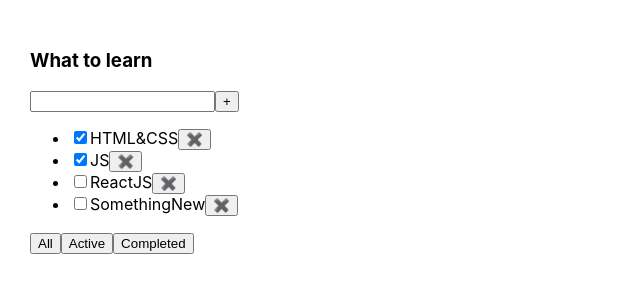
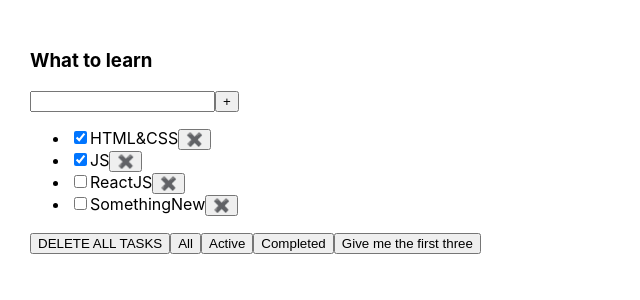
Before and after one commit to eliseevais/4-todolist-copy, a React (Create React App) app: page / in a window 1280 px wide. Shown: the top 300 px of the page, without its empty margins (0-640 px from the left). Built offline with nearby package versions, Linux system fonts and the light colour scheme.

Commit message:
buttons 'completed' and 'first three' were added

```diff
--- a/src/App.tsx
+++ b/src/App.tsx
@@ -2,7 +2,7 @@
 import './App.css';
 import {Todolist} from './Todolist';
 
-export type FilterValueType = 'all' | 'active' | 'completed';
+export type FilterValueType = 'all' | 'active' | 'completed' | 'three';
 
 function App() {
 
@@ -13,10 +13,14 @@
     {id: 4, title: "SomethingNew", isDone: false}
   ]);
 
+  function deleteAllTask() {
+    setTasks([])
+  };
+
   function removeTask(id: number) {
     let filteredTasks = tasks.filter(task => task.id !== id)
     setTasks(filteredTasks);
-  };
+  }
 
   let [filter, setFilter] = useState<FilterValueType>('all');
 
@@ -27,9 +31,12 @@
   if (filter === 'completed') {
     tasksForToDoList = tasks.filter(task => task.isDone === true)
   }
+  if (filter === 'three') {
+    tasksForToDoList = tasks.filter(task => task.id < 4);
+  }
 
   function changeFilter(value: FilterValueType) {
-    setFilter(value)
+    setFilter(value);
   }
 
   return (
@@ -37,6 +44,7 @@
       <Todolist title="What to learn"
                 tasks={tasksForToDoList}
                 removeTask={removeTask}
+                deleteAllTask={deleteAllTask}
                 changeFilter={changeFilter}
       />
     </div>
--- a/src/Todolist.tsx
+++ b/src/Todolist.tsx
@@ -11,6 +11,7 @@
   title: string;
   tasks: Array<TaskType>;
   removeTask: (taskId: number) => void;
+  deleteAllTask: () => void;
   changeFilter: (value: FilterValueType) => void;
 }
 
@@ -38,6 +39,11 @@
       </ul>
       <div>
         <button onClick={() => {
+          props.deleteAllTask()
+        }}>
+          DELETE ALL TASKS
+        </button>
+        <button onClick={() => {
           props.changeFilter('all')
         }}>
           All
@@ -52,6 +58,11 @@
         }}>
           Completed
         </button>
+        <button onClick={() => {
+          props.changeFilter('three')
+        }}>
+          Give me the first three
+        </button>
       </div>
     </div>
   )
```
